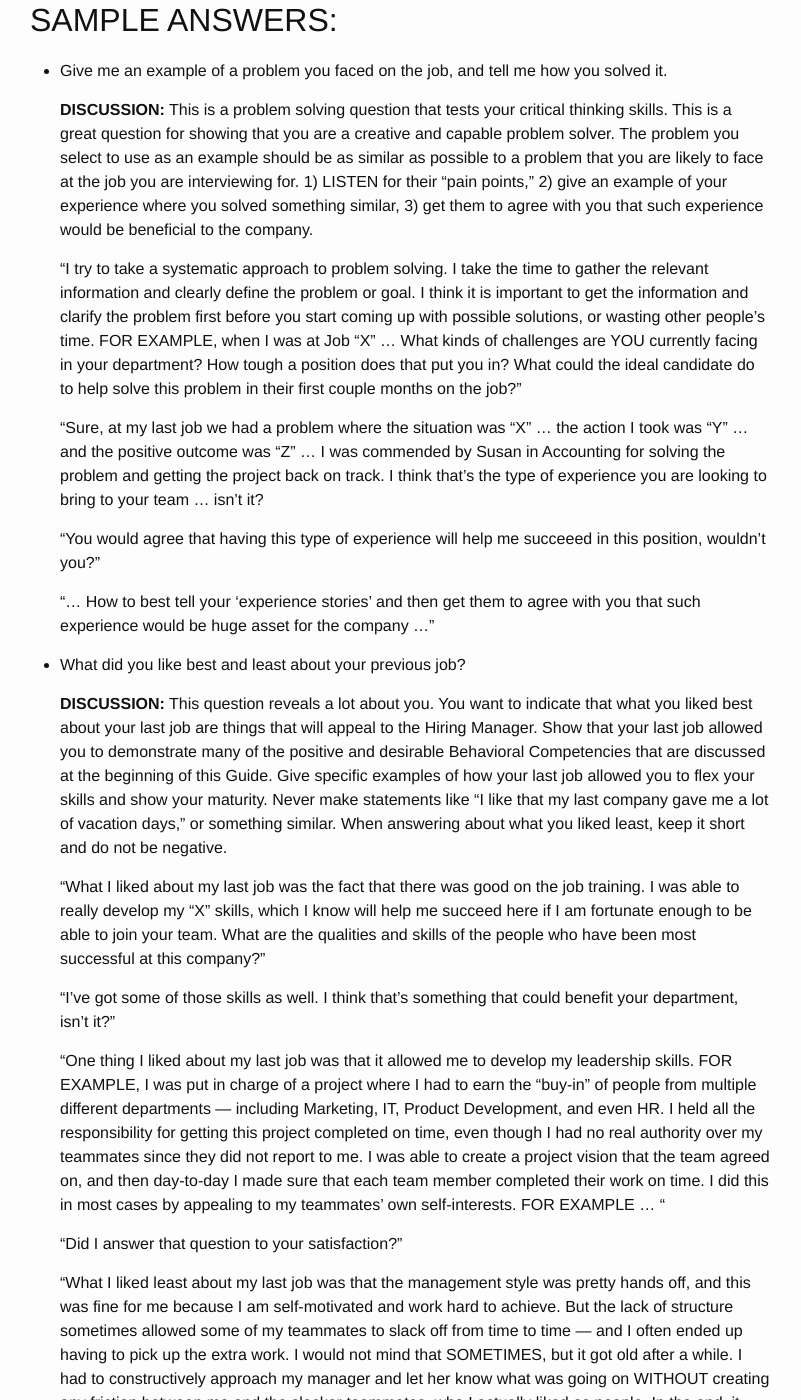
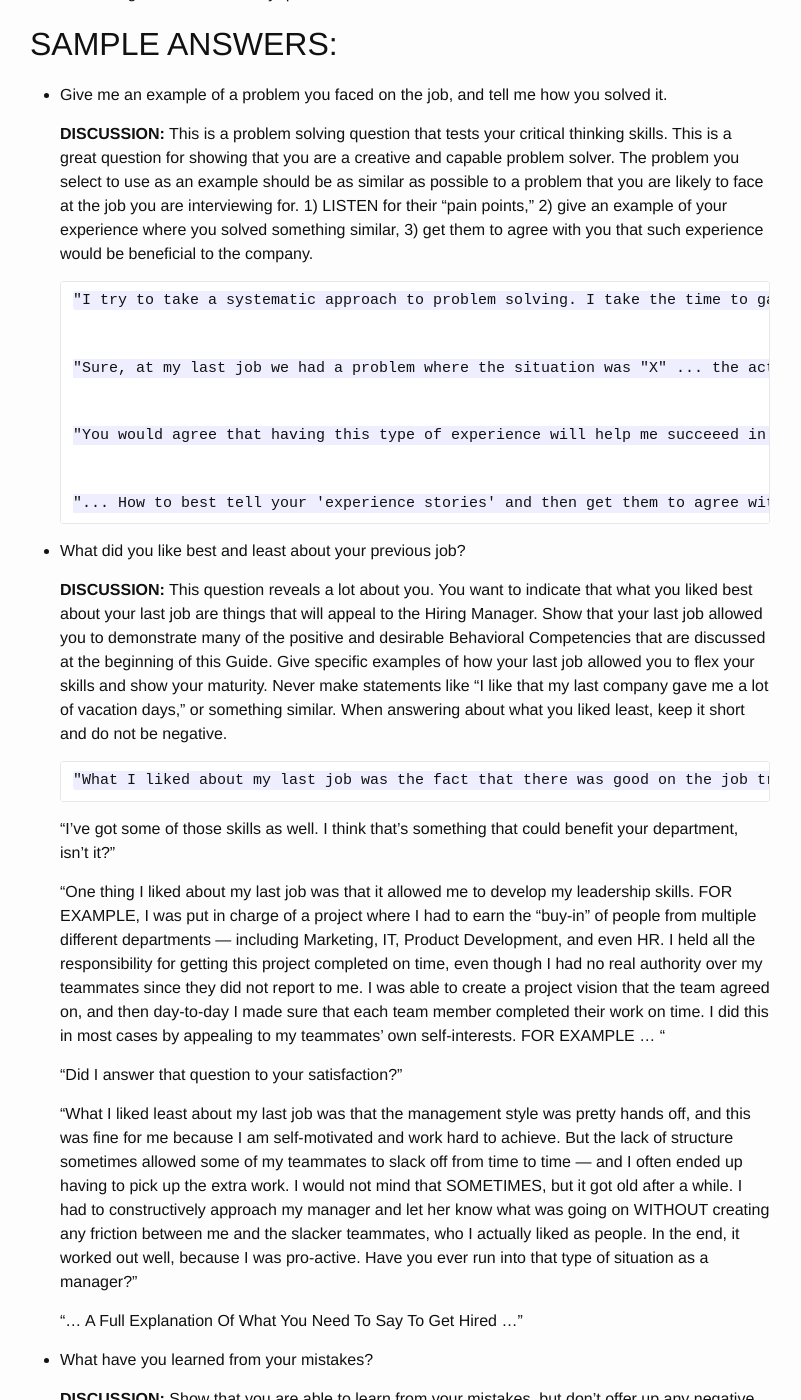
Before and after one commit to stanley-shi/stanley-shi.github.io, a Jekyll site: the page built from _posts/2015-12-31-Are-You-Prepared-For-Tricky-Interview-Questions.md, in a window 1280 px wide and 1400 px high, scrolled down 1732 px. Shown: the whole window, without its empty margins (240-1041 px from the left). Built offline with Jekyll 4.4.1, drawn with Linux system fonts in a browser that asks for light colours; comment, search, counter and statistics services are not loaded; some of the changed text lies outside the part shown.

```diff
--- a/_posts/2015-12-31-Are-You-Prepared-For-Tricky-Interview-Questions.md
+++ b/_posts/2015-12-31-Are-You-Prepared-For-Tricky-Interview-Questions.md
@@ -72,13 +72,17 @@ The original post address: Are You Prepared For Tricky Behavioral Interview Ques
     3) get them to agree with you that such experience would be beneficial to the company.
 
 
-     "I try to take a systematic approach to problem solving. I take the time to gather the relevant information and clearly define the problem or goal. I think it is important to get the information and clarify the problem first before you start coming up with possible solutions, or wasting other people's time. FOR EXAMPLE, when I was at Job "X" ... What kinds of challenges are YOU currently facing in your department? How tough a position does that put you in? What could the ideal candidate do to help solve this problem in their first couple months on the job?"
 
-     "Sure, at my last job we had a problem where the situation was "X" ... the action I took was "Y" ... and the positive outcome was "Z" ... I was commended by Susan in Accounting for solving the problem and getting the project back on track. I think that's the type of experience you are looking to bring to your team ... isn't it?
+      "I try to take a systematic approach to problem solving. I take the time to gather the relevant information and clearly define the problem or goal. I think it is important to get the information and clarify the problem first before you start coming up with possible solutions, or wasting other people's time. FOR EXAMPLE, when I was at Job "X" ... What kinds of challenges are YOU currently facing in your department? How tough a position does that put you in? What could the ideal candidate do to help solve this problem in their first couple months on the job?"
 
-     "You would agree that having this type of experience will help me succeeed in this position, wouldn't you?"
 
-    "... How to best tell your 'experience stories' and then get them to agree with you that such experience would be huge asset for the company ..."
+      "Sure, at my last job we had a problem where the situation was "X" ... the action I took was "Y" ... and the positive outcome was "Z" ... I was commended by Susan in Accounting for solving the problem and getting the project back on track. I think that's the type of experience you are looking to bring to your team ... isn't it?
+
+
+      "You would agree that having this type of experience will help me succeeed in this position, wouldn't you?"
+
+
+      "... How to best tell your 'experience stories' and then get them to agree with you that such experience would be huge asset for the company ..."
 
 
 
@@ -87,8 +91,7 @@ The original post address: Are You Prepared For Tricky Behavioral Interview Ques
     **DISCUSSION:** This question reveals a lot about you. You want to indicate that what you liked best about your last job are things that will appeal to the Hiring Manager. Show that your last job allowed you to demonstrate many of the positive and desirable Behavioral Competencies that are discussed at the beginning of this Guide. Give specific examples of how your last job allowed you to flex your skills and show your maturity. Never make statements like "I like that my last company gave me a lot of vacation days," or something similar. When answering about what you liked least, keep it short and do not be negative.
 
 
-     "What I liked about my last job was the fact that there was good on the job training. I was able to really develop my "X" skills, which I know will help me succeed here if I am fortunate enough to be able to join your team. What are the qualities and skills of the people who have been most successful at this company?"
-
+      "What I liked about my last job was the fact that there was good on the job training. I was able to really develop my "X" skills, which I know will help me succeed here if I am fortunate enough to be able to join your team. What are the qualities and skills of the people who have been most successful at this company?"
 
      "I've got some of those skills as well. I think that's something that could benefit your department, isn't it?"
 
@@ -107,7 +110,7 @@ The original post address: Are You Prepared For Tricky Behavioral Interview Ques
 
 * What have you learned from your mistakes?
 
-**DISCUSSION:** Show that you are able to learn from your mistakes, but don't offer up any negative examples concerning your past performance. Show that you have been successful, but that you have the maturity it takes to examine your own behavior so that you can learn and grow and be a better employee. Be brief.
+   **DISCUSSION:** Show that you are able to learn from your mistakes, but don't offer up any negative examples concerning your past performance. Show that you have been successful, but that you have the maturity it takes to examine your own behavior so that you can learn and grow and be a better employee. Be brief.
 
 
      "Good question. Well, I have been successful at every job I have had, but I have had the normal ups and downs. I'd say that I do actively try to monitor my work habits and the quality of my workso that I can constantly be improving myself. FOR EXAMPLE, I have had one or two hiccups with customers where their satisfaction was not where I thought it was. I learned that I have to really monitor certain difficult customers closely and "take their temperature" so I can keep their satisfaction level as high as possible. Have YOU had any customers like that here?"
```
Also changed, not shown: other parts of _posts/2015-12-31-Are-You-Prepared-For-Tricky-Interview-Questions.md (+1 -1 lines).
